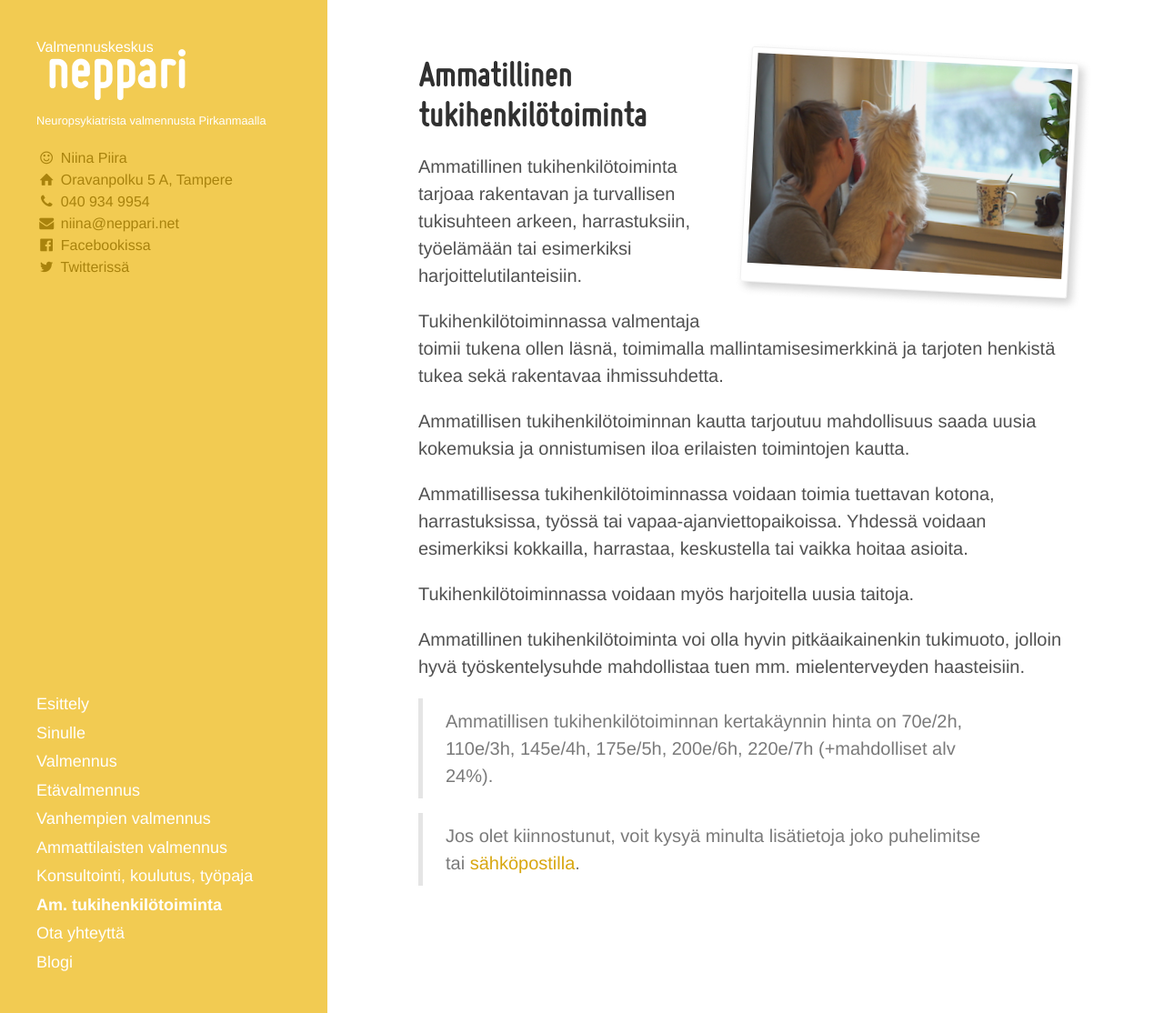
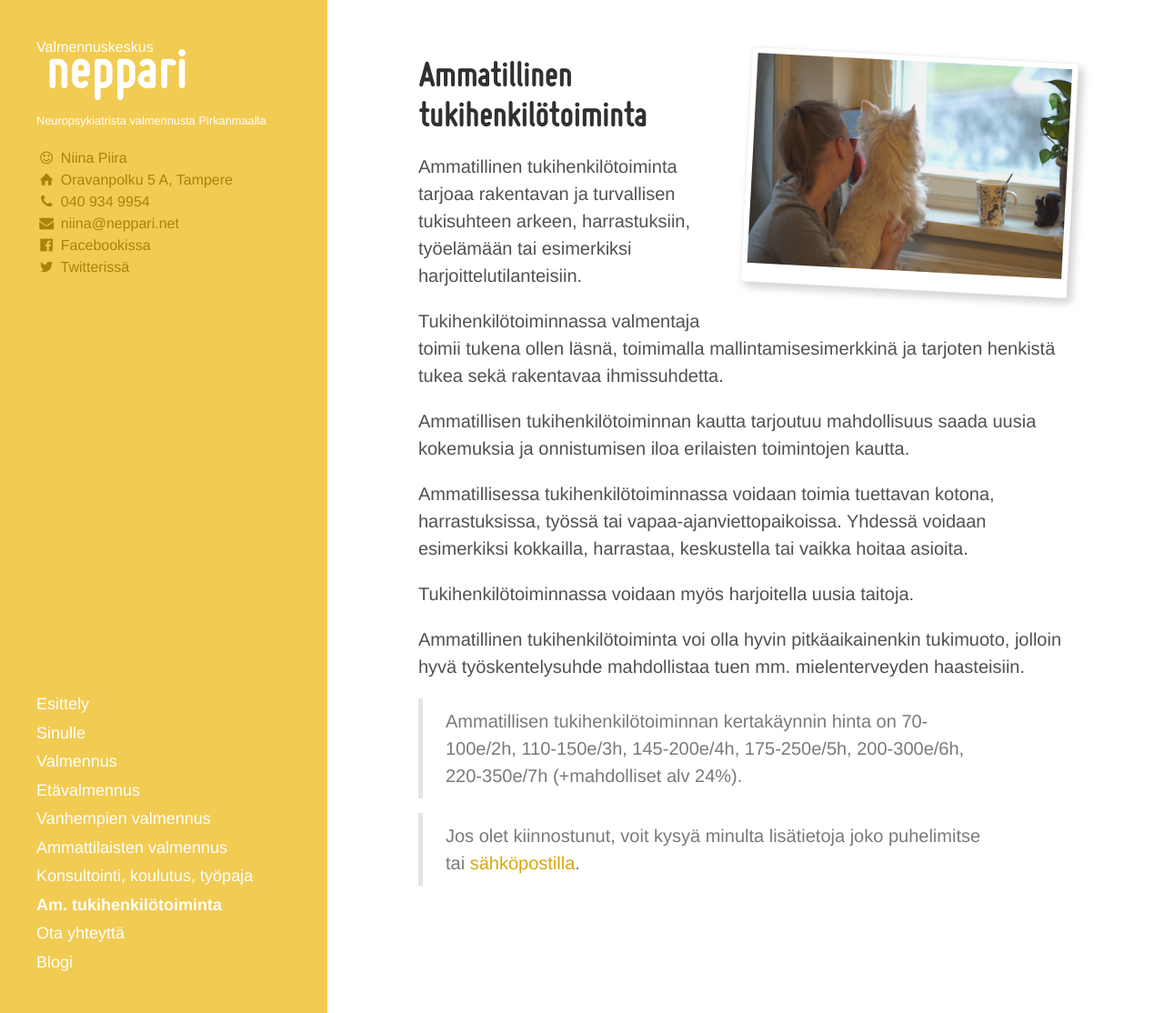
Before and after one commit to niinapiira/neppari.net, a Jekyll site: the page built from ammatillinen-tukihenkilotoiminta.md, in a window 1280 px wide and 1114 px high. Shown: the whole window at 91% size. Built offline with Jekyll 4.4.1, drawn with Linux system fonts in a browser that asks for light colours.

Commit message:
Updated ammatillinen-tukihenkilotoiminta.md

```diff
--- a/ammatillinen-tukihenkilotoiminta.md
+++ b/ammatillinen-tukihenkilotoiminta.md
@@ -30,6 +30,6 @@ Tukihenkilötoiminnassa voidaan myös harjoitella uusia taitoja.
 
 Ammatillinen tukihenkilötoiminta voi olla hyvin pitkäaikainenkin tukimuoto, jolloin hyvä työskentelysuhde mahdollistaa tuen mm. mielenterveyden haasteisiin.
 
-> Ammatillisen tukihenkilötoiminnan kertakäynnin hinta on 70e/2h, 110e/3h, 145e/4h, 175e/5h, 200e/6h, 220e/7h (+mahdolliset alv 24%).
+> Ammatillisen tukihenkilötoiminnan kertakäynnin hinta on 70-100e/2h, 110-150e/3h, 145-200e/4h, 175-250e/5h, 200-300e/6h, 220-350e/7h (+mahdolliset alv 24%).
 
 > Jos olet kiinnostunut, voit kysyä minulta lisätietoja joko puhelimitse tai [sähköpostilla](/ota-yhteytta).
```
